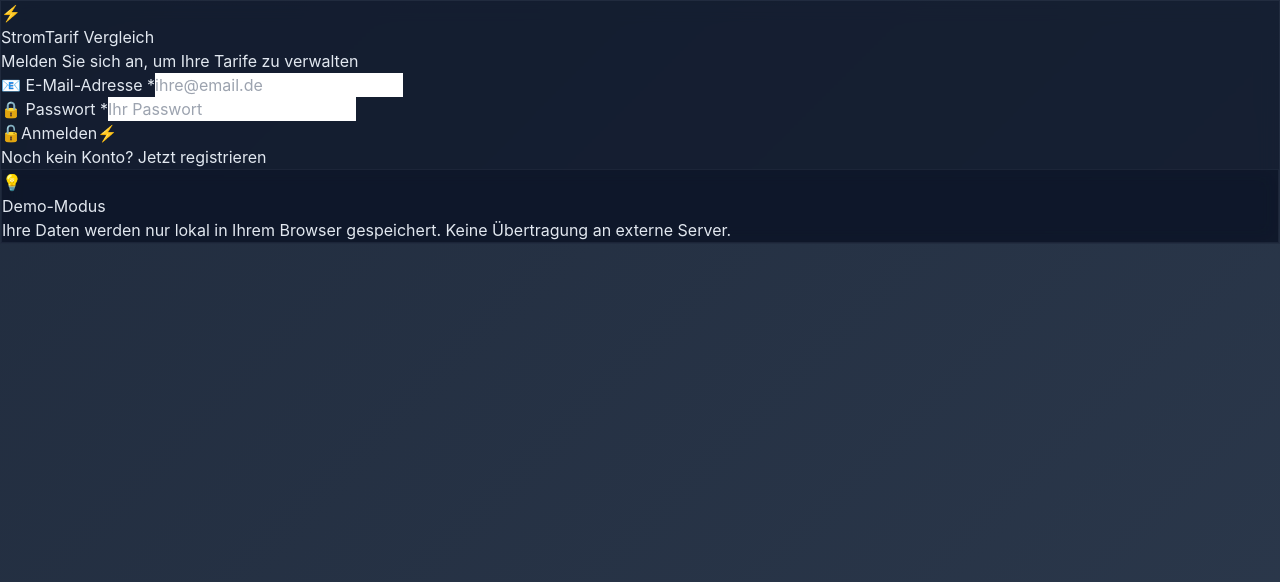
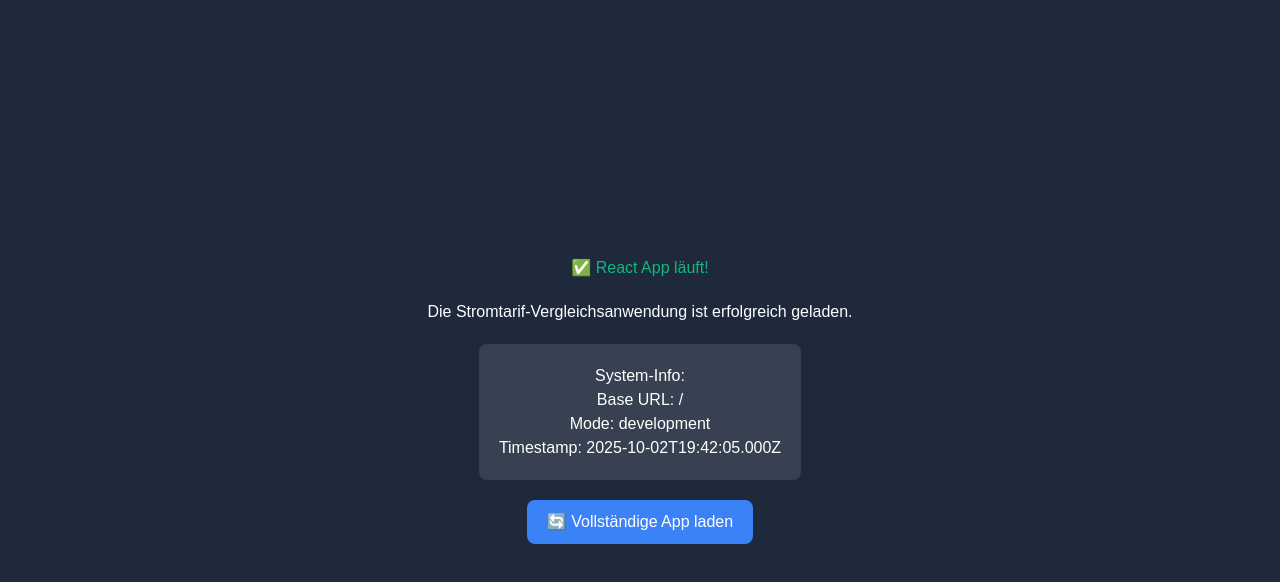
Before and after one commit to CodingEmil/Stromding, a React (Vite) app: page / in a window 1280 px wide. Shown: the top 582 px of the page. Built offline with nearby package versions, Linux system fonts and the light colour scheme.

Commit message:
Add extensive debugging and test mode for GitHub Pages deployment

```diff
--- /dev/null
+++ b/src/TestApp.tsx
@@ -0,0 +1,53 @@
+import React from 'react';
+
+// Minimale Test-App
+const TestApp: React.FC = () => {
+  return (
+    <div style={{
+      padding: '20px',
+      textAlign: 'center',
+      fontFamily: 'Arial, sans-serif',
+      backgroundColor: '#1e293b',
+      color: '#fff',
+      minHeight: '100vh',
+      display: 'flex',
+      flexDirection: 'column',
+      justifyContent: 'center',
+      alignItems: 'center'
+    }}>
+      <h1 style={{ color: '#10b981', marginBottom: '20px' }}>
+        ✅ React App läuft!
+      </h1>
+      <p style={{ marginBottom: '20px', maxWidth: '600px' }}>
+        Die Stromtarif-Vergleichsanwendung ist erfolgreich geladen.
+      </p>
+      <div style={{
+        padding: '20px',
+        backgroundColor: '#374151',
+        borderRadius: '8px',
+        marginBottom: '20px'
+      }}>
+        <h3>System-Info:</h3>
+        <p>Base URL: {import.meta.env.BASE_URL}</p>
+        <p>Mode: {import.meta.env.MODE}</p>
+        <p>Timestamp: {new Date().toISOString()}</p>
+      </div>
+      <button
+        onClick={() => window.location.href = '/Stromding/'}
+        style={{
+          padding: '10px 20px',
+          backgroundColor: '#3b82f6',
+          color: 'white',
+          border: 'none',
+          borderRadius: '8px',
+          cursor: 'pointer',
+          fontSize: '16px'
+        }}
+      >
+        🔄 Vollständige App laden
+      </button>
+    </div>
+  );
+};
+
+export default TestApp;
--- a/src/main.tsx
+++ b/src/main.tsx
@@ -2,6 +2,7 @@ import { StrictMode } from 'react'
 import { createRoot } from 'react-dom/client'
 import './index.css'
 import App from './App.tsx'
+import TestApp from './TestApp.tsx'
 import { ErrorBoundary } from './components/ErrorBoundary'
 
 // Debug-Ausgabe für GitHub Pages
@@ -9,10 +10,46 @@ console.log('🚀 App wird geladen...');
 console.log('Base URL:', import.meta.env.BASE_URL);
 console.log('Mode:', import.meta.env.MODE);
 
-createRoot(document.getElementById('root')!).render(
-  <StrictMode>
-    <ErrorBoundary>
-      <App />
-    </ErrorBoundary>
-  </StrictMode>,
-)
+// Prüfe ob DOM bereit ist
+console.log('DOM geladen:', document.readyState);
+console.log('Root Element:', document.getElementById('root'));
+
+// Test-Modus für Debugging (ändere zu false für normale App)
+const TEST_MODE = true;
+
+// Fallback für fehlende React-Umgebung
+try {
+  const rootElement = document.getElementById('root');
+  if (!rootElement) {
+    throw new Error('Root element nicht gefunden');
+  }
+
+  console.log('✅ Root Element gefunden, starte React App...');
+
+  createRoot(rootElement).render(
+    <StrictMode>
+      <ErrorBoundary>
+        {TEST_MODE ? <TestApp /> : <App />}
+      </ErrorBoundary>
+    </StrictMode>,
+  );
+
+  console.log('✅ React App gestartet');
+} catch (error) {
+  console.error('❌ Fehler beim Starten der App:', error);
+
+  // Fallback HTML anzeigen
+  const rootElement = document.getElementById('root');
+  if (rootElement) {
+    rootElement.innerHTML = `
+      <div style="padding: 20px; text-align: center; font-family: Arial; background: #1e293b; color: white; min-height: 100vh;">
+        <h1 style="color: #ef4444;">⚠️ App konnte nicht geladen werden</h1>
+        <p>Fehler: ${error instanceof Error ? error.message : 'Unbekannter Fehler'}</p>
+        <p>Bitte öffne die Browser-Konsole (F12) für weitere Details.</p>
+        <button onclick="window.location.reload()" style="padding: 10px 20px; background: #3b82f6; color: white; border: none; border-radius: 8px; cursor: pointer;">
+          🔄 Seite neu laden
+        </button>
+      </div>
+    `;
+  }
+}
```
Also changed, not shown: 1 other file (tests, documents, lock files or other folders).
